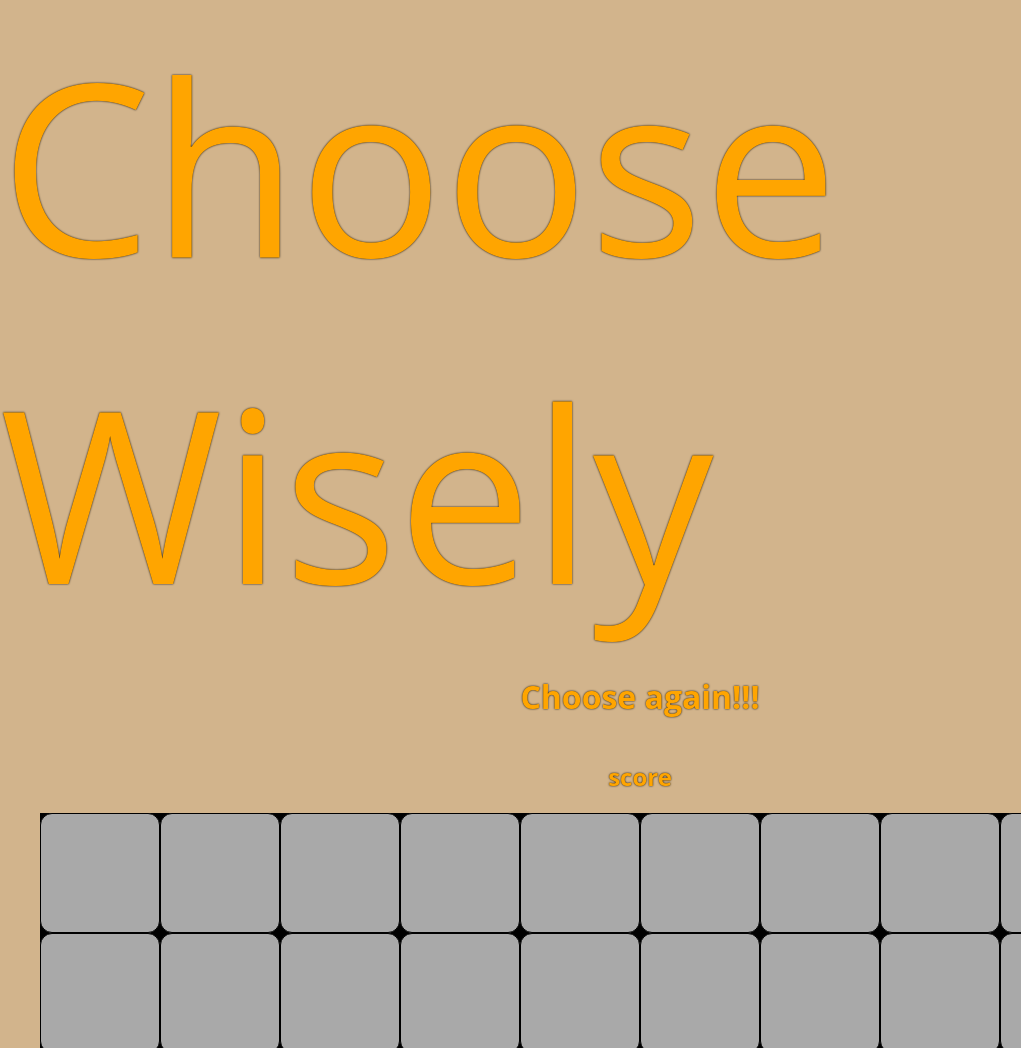
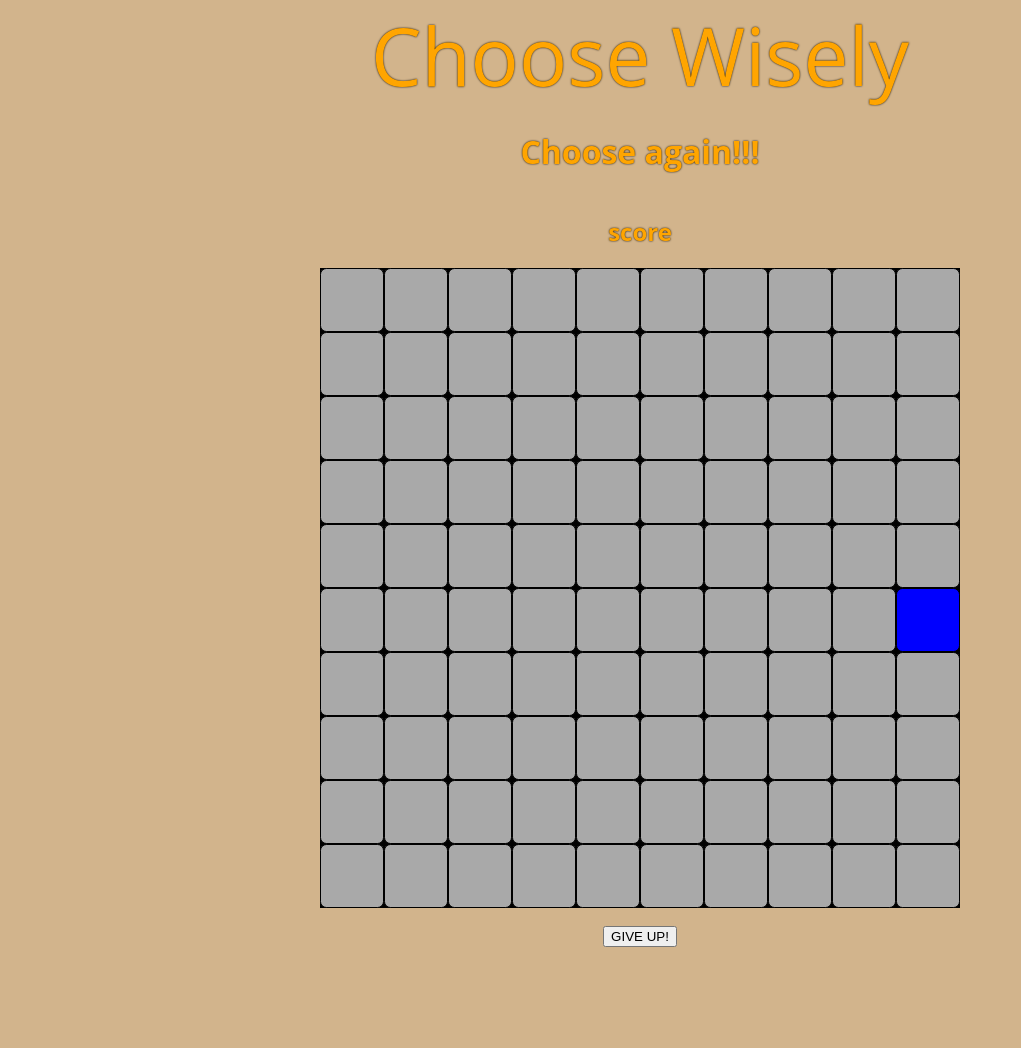
Before and after one commit to EdASalazar/choosewisely, a plain HTML site: page index.html in a window 1280 px wide. Shown: the top 1048 px of the page, without its empty margins (0-1021 px from the left). After the commit the page ends 947 px from the top, so only its background shows below. Drawn offline with Linux system fonts and the light colour scheme.

Commit message:
adjusted the board size in css still trying to fix the win logic

```diff
--- a/css/main.css
+++ b/css/main.css
@@ -3,7 +3,7 @@
 }
 
 body {
-  height: 80vh;
+  height: 100vh;
   margin: 0;
   font-family: 'Open Sans', sans-serif;
   display: flex;
@@ -16,7 +16,7 @@ body {
 }
 
 header {
-  font-size: 30vh;
+  font-size: 10vh;
 }
 
 #board {
@@ -26,8 +26,8 @@ header {
 }
 
 #board > div {
-  height: 15vh;
-  width: 15vh;
+  height: 8vh;
+  width: 8vh;
   background-color: #8796A9;
   border: 1px solid black;
   border-radius: 10%;
```
Also changed, not shown: js/main.js (+2 -7 lines).
